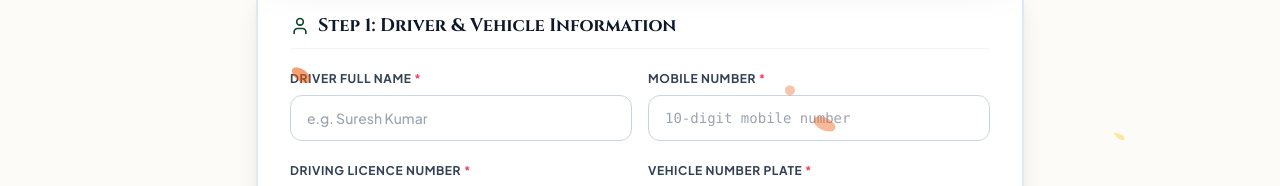
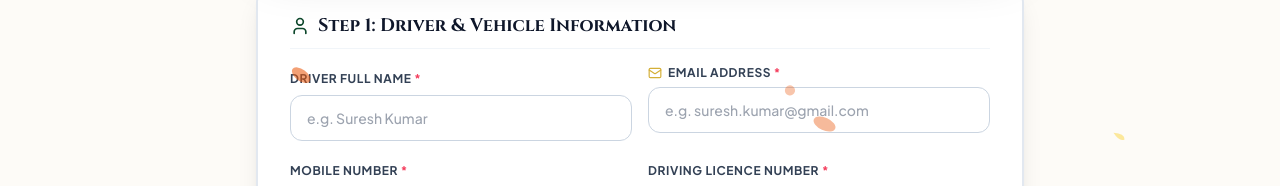
Before and after one commit to AWTMODS/kruponam, a React (Vite) app: page / in a window 1280 px wide. Both pictures are taken after a click on the button "Driver Pass". Shown: the part 385-571 px from the top of the page. Built offline with nearby package versions, Linux system fonts and the light colour scheme; no server answers; the database is empty; a web font is replaced by a local one.

Commit message:
feat: prompt for genuine driver email address and save to server without fake suffix

```diff
--- a/src/components/DriverRegistrationForm.tsx
+++ b/src/components/DriverRegistrationForm.tsx
@@ -14,7 +14,8 @@ import {
   ArrowLeft,
   Search,
   ShieldCheck,
-  RefreshCw
+  RefreshCw,
+  Mail
 } from 'lucide-react';
 import confetti from 'canvas-confetti';
 import {
@@ -58,6 +59,7 @@ export const DriverRegistrationForm: React.FC<DriverRegistrationProps> = ({
 
   // Form Fields
   const [fullName, setFullName] = useState('');
+  const [email, setEmail] = useState('');
   const [phone, setPhone] = useState('');
   const [licenseNumber, setLicenseNumber] = useState('');
   const [vehicleNumber, setVehicleNumber] = useState('');
@@ -206,6 +208,13 @@ export const DriverRegistrationForm: React.FC<DriverRegistrationProps> = ({
       return;
     }
 
+    const cleanEmail = email.trim().toLowerCase();
+    const emailRegex = /^[^\s@]+@[^\s@]+\.[^\s@]+$/;
+    if (!cleanEmail || !emailRegex.test(cleanEmail)) {
+      setValidationError('Please enter a valid driver email address (e.g. driver@gmail.com).');
+      return;
+    }
+
     const cleanPhone = phone.trim().replace(/\D/g, '');
     if (cleanPhone.length < 10) {
       setValidationError('Please enter a valid 10-digit mobile number.');
@@ -251,7 +260,7 @@ export const DriverRegistrationForm: React.FC<DriverRegistrationProps> = ({
       const driverRecord: Registration = {
         id: passId,
         fullName: fullName.trim(),
-        email: `${cleanPhone}@driver.kruponam.in`,
+        email: cleanEmail,
         phone: cleanPhone,
         department: `Driver - ${cleanVehicleType} (${licenseNumber.trim().toUpperCase()})`,
         section: vehicleNumber.trim().toUpperCase(),
@@ -394,6 +403,10 @@ export const DriverRegistrationForm: React.FC<DriverRegistrationProps> = ({
                   <span className="font-bold text-slate-900">{submittedPass.phone}</span>
                 </div>
                 <div>
+                  <span className="text-slate-500 block">Email Address</span>
+                  <span className="font-bold text-slate-900 break-all">{submittedPass.email}</span>
+                </div>
+                <div>
                   <span className="text-slate-500 block">Licence Number</span>
                   <span className="font-mono font-bold text-slate-900">{submittedPass.licenseNumber || 'Verified on Licence'}</span>
                 </div>
@@ -431,6 +444,7 @@ export const DriverRegistrationForm: React.FC<DriverRegistrationProps> = ({
                 onClick={() => {
                   setSubmittedPass(null);
                   setFullName('');
+                  setEmail('');
                   setPhone('');
                   setLicenseNumber('');
                   setVehicleNumber('');
@@ -478,6 +492,22 @@ export const DriverRegistrationForm: React.FC<DriverRegistrationProps> = ({
                     value={fullName}
                     onChange={(e) => setFullName(e.target.value)}
                     placeholder="e.g. Suresh Kumar"
+                    className="w-full px-4 py-3 rounded-xl border border-slate-300 text-sm focus:outline-none focus:ring-2 focus:ring-kerala-deep focus:border-transparent font-medium"
+                  />
+                </div>
+
+                {/* Email Address */}
+                <div className="space-y-1.5">
+                  <label className="text-xs font-bold text-slate-700 uppercase tracking-wider flex items-center gap-1.5">
+                    <Mail className="w-3.5 h-3.5 text-gold-royal" />
+                    <span>Email Address <span className="text-rose-500">*</span></span>
+                  </label>
+                  <input
+                    type="email"
+                    required
+                    value={email}
+                    onChange={(e) => setEmail(e.target.value)}
+                    placeholder="e.g. suresh.kumar@gmail.com"
                     className="w-full px-4 py-3 rounded-xl border border-slate-300 text-sm focus:outline-none focus:ring-2 focus:ring-kerala-deep focus:border-transparent font-medium"
                   />
                 </div>
--- a/src/components/PassStatusLookup.tsx
+++ b/src/components/PassStatusLookup.tsx
@@ -750,7 +750,7 @@ export const PassStatusLookup: React.FC<LookupProps> = ({ onClose, initialQuery,
             required
             placeholder={
               trackingMode === 'driver'
-                ? "Enter Driver Pass ID (e.g. KRP-...), Driver Phone, or Vehicle Number..."
+                ? "Enter Driver Pass ID (e.g. KRP-...), Driver Phone, Email, or Vehicle Number..."
                 : "e.g. 9072428800, student@krupanidhi.edu.in, or KRP-849201"
             }
             value={searchQuery}
```
